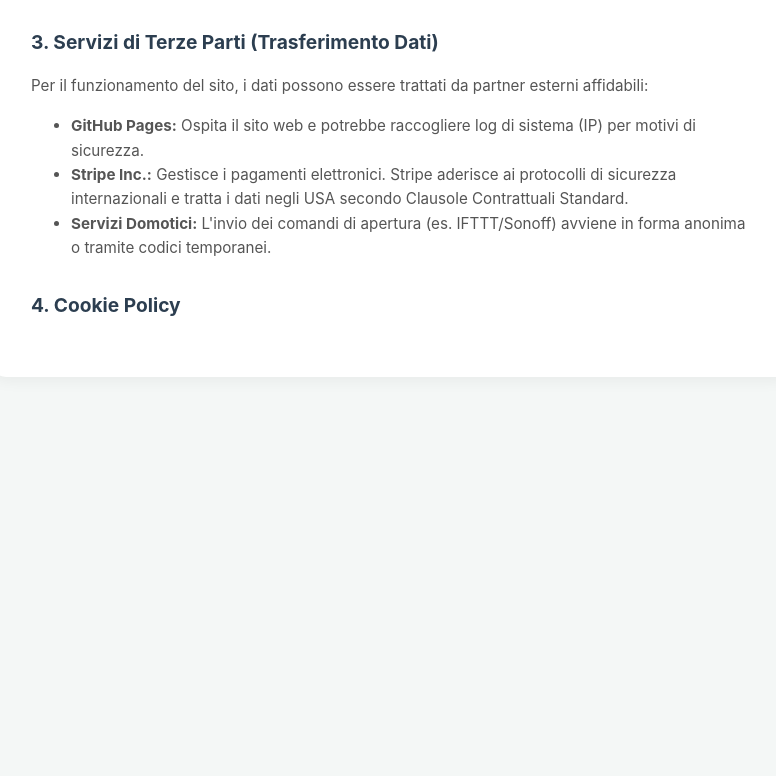
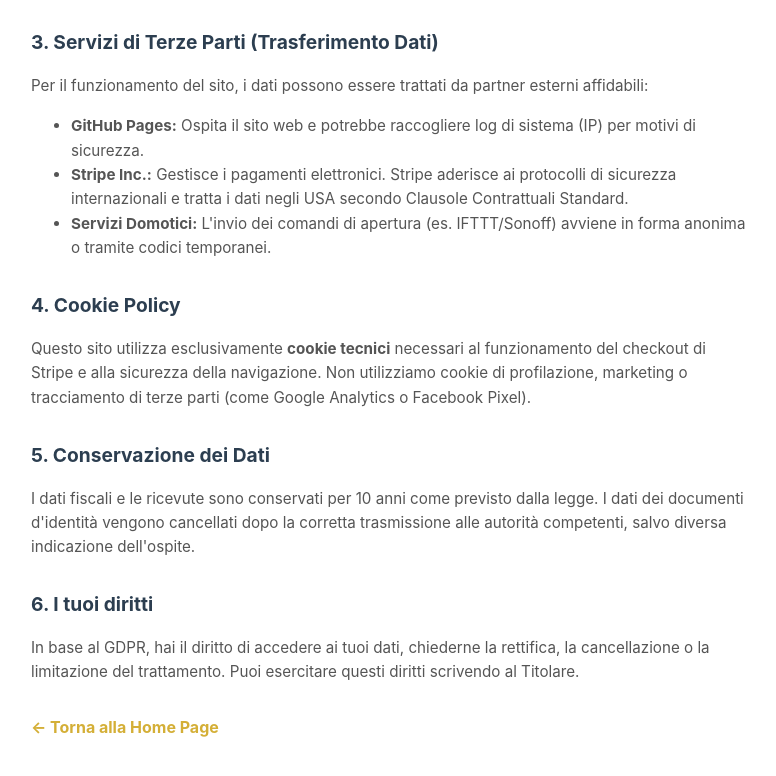
Before and after one commit to vitis90/oasifulvia, a plain HTML site: page privacy.html in a window 1280 px wide. Shown: the part 601-1377 px from the top of the page, without its empty margins (249-1025 px from the left). Before the commit the page ends 1018 px from the top, so only its background shows below. Drawn offline with Linux system fonts and the light colour scheme.

Commit message:
Update privacy.html

```diff
--- a/privacy.html
+++ b/privacy.html
@@ -37,4 +37,16 @@
             <li><strong>Servizi Domotici:</strong> L'invio dei comandi di apertura (es. IFTTT/Sonoff) avviene in forma anonima o tramite codici temporanei.</li>
         </ul>
 
-        <h2>4. Cookie Policy
+        <h2>4. Cookie Policy</h2>
+        <p>Questo sito utilizza esclusivamente <strong>cookie tecnici</strong> necessari al funzionamento del checkout di Stripe e alla sicurezza della navigazione. Non utilizziamo cookie di profilazione, marketing o tracciamento di terze parti (come Google Analytics o Facebook Pixel).</p>
+
+        <h2>5. Conservazione dei Dati</h2>
+        <p>I dati fiscali e le ricevute sono conservati per 10 anni come previsto dalla legge. I dati dei documenti d'identità vengono cancellati dopo la corretta trasmissione alle autorità competenti, salvo diversa indicazione dell'ospite.</p>
+
+        <h2>6. I tuoi diritti</h2>
+        <p>In base al GDPR, hai il diritto di accedere ai tuoi dati, chiederne la rettifica, la cancellazione o la limitazione del trattamento. Puoi esercitare questi diritti scrivendo al Titolare.</p>
+
+        <a href="index.html" class="footer-link">← Torna alla Home Page</a>
+    </div>
+</body>
+</html>
```
